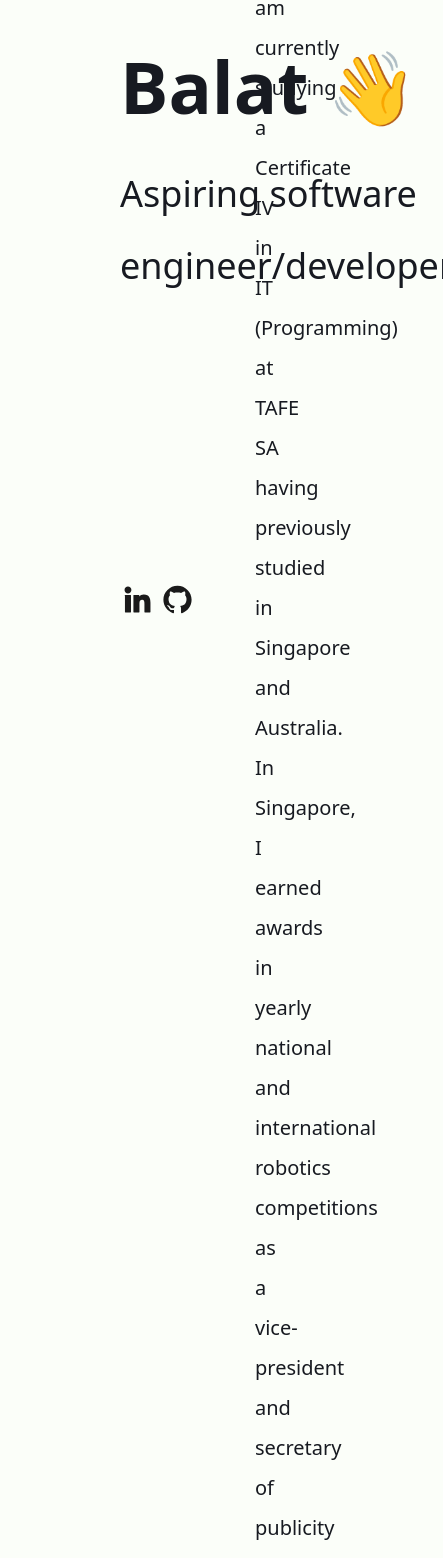
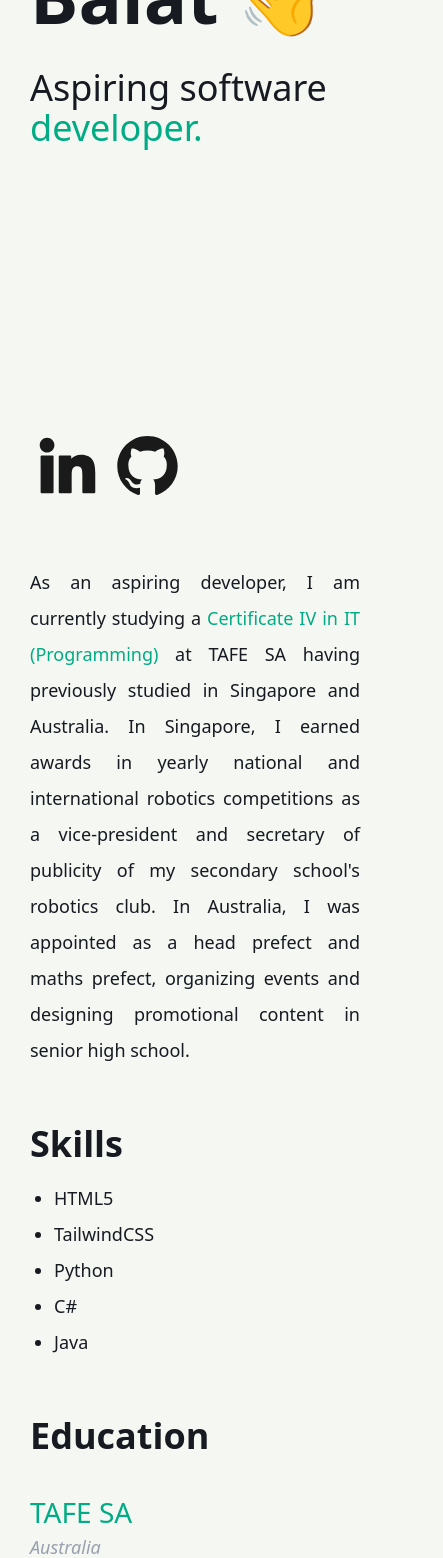
Before and after one commit to elisha-b/portfolio, a React (Vite) app: page / in a window 390 px wide. Shown: the part 432-1990 px from the top of the page, 443 px wide, since content can reach past the window. Built offline with nearby package versions, Linux system fonts and the light colour scheme.

Commit message:
Modified for mobile viewing, added highlight

```diff
--- a/src/App.css
+++ b/src/App.css
@@ -8,6 +8,51 @@
   margin-right: 5px;
 }
 
+.highlight {
+  color: #33ffcf;
+  font-weight: 500;
+}
+
+.main {
+  display: grid;
+  max-width: 100%;
+  grid-template-columns: repeat(2, minmax(0, 1fr));
+  grid-template-rows: repeat(1, minmax(0, 1fr));
+  padding: 130px;
+}
+
+.intro-fixed {
+  position: fixed;
+}
+
+.info {
+  padding: 50px
+}
+
+@media (max-width: 1080px) {
+  .main {
+    display: block;
+    padding: 30px;
+  }
+  .intro-fixed {
+    position: relative;
+  }
+  .info {
+    padding: 0;
+    margin-top: 50px;
+  }
+  .logo {
+    height: 75px;
+    width: 75px;
+  }
+}
+
+@media (prefers-color-scheme: light) {
+  .highlight {
+    color: #01ac84;
+    font-weight: 500;
+  }
+}
 
 /* #root {
   margin: 0 auto;
--- a/src/App.jsx
+++ b/src/App.jsx
@@ -5,21 +5,23 @@ import './App.css'
 function App() {
   return (
     <>
-      <div class="max-w-full grid grid-cols-2 grid-rows-1 p-30">
-        <div class="">
-          <div class="fixed">
+      <div className="main">
+        {/* Introduction */}
+        <div className="intro">
+          <div className="intro-fixed">
             <h2 class="text-[36px] mt-40 mb-[-50px] font-semibold">Hi,  I'm</h2>
             <h1 class="text-[72px] font-bold">Elisha Balat &#128075;</h1>
-            <h2 class="text-[36px]">Aspiring software engineer/developer.</h2>
+            <h2 class="text-[36px] leading-[40px]">Aspiring software <span className="highlight">developer.</span> </h2>
             <div class="inline-flex mt-70">
               <a href="https://www.linkedin.com/in/elisha-balat/" target="_blank"><img src={linkedInLogo} className="logo" /></a>
               <a href="https://github.com/elisha-b" target="_blank"><img src={gitHubLogo} className="logo" /></a>
             </div>
           </div>
         </div>
-        <div class="p-15">
+        {/* Information */}
+        <div className="info">
           <div>
-            <p class="text-justify">As an aspiring software engineer/developer, I am currently studying a Certificate IV in IT (Programming) at TAFE SA having previously studied in Singapore and Australia. In Singapore, I earned awards in yearly national and international robotics competitions as a vice-president and secretary of publicity of my secondary school's robotics club. In Australia, I was appointed as a head prefect and maths prefect, organizing events and designing promotional content in senior high school.</p>
+            <p class="text-justify">As an aspiring developer, I am currently studying a <span className="highlight">Certificate IV in IT (Programming)</span>  at TAFE SA having previously studied in Singapore and Australia. In Singapore, I earned awards in yearly national and international robotics competitions as a vice-president and secretary of publicity of my secondary school's robotics club. In Australia, I was appointed as a head prefect and maths prefect, organizing events and designing promotional content in senior high school.</p>
           </div>
           <div>
             <h2 class="text-[36px] mt-10 font-semibold">Skills</h2>
@@ -34,9 +36,10 @@ function App() {
           <div>
             <h2 class="text-[36px] mt-10 font-semibold">Education</h2>
             <div>
-              <h3 class="text-[24px] mt-3">TAFE SA</h3>
-              <h4 class="inline-block w-2/3">Certificate IV in IT (Programming)</h4>
-              <h4 class="inline-block w-1/3 text-right italic">Expected Jul 2025</h4>
+              <h3 class="text-[28px] mt-3 h-[45px]"><span className="highlight">TAFE SA</span></h3>
+              <p class="inline-block w-full text-[18px] italic text-gray-400">Australia</p>
+              <h4 class="inline-block w-2/3"><span className="highlight">Certificate IV in IT (Programming)</span></h4>
+              <h4 class="inline-block w-1/3 text-right italic"><span className="highlight">Expected Jul 2025</span></h4>
               <ul class="list-disc ml-6">
                 <li>Java, Python, HTML5/CSS, C#, JavaScript, MySQL, XAML, PHP</li>
                 <li>Git, Git Bash, TortoiseGit, XAMPP, Power BI, UML, Azure</li>
@@ -48,7 +51,8 @@ function App() {
               </ul>
             </div>
             <div>
-              <h3 class="text-[24px] mt-10">Underdale High School</h3>
+              <h3 class="text-[28px] mt-10 h-[45px]">Underdale High School</h3>
+              <p class="inline-block w-full text-[18px] italic text-gray-400">Australia</p>
               <h4 class="inline-block w-2/3">South Australian Certificate of Education</h4>
               <h4 class="inline-block w-1/3 text-right italic">Jan 2022 - Dec 2023</h4>
               <ul class="list-disc ml-6">
@@ -59,7 +63,8 @@ function App() {
               </ul>
             </div>
             <div>
-              <h3 class="text-[24px] mt-10">Pei Hwa Secondary School</h3>
+              <h3 class="text-[28px] mt-10 h-[45px]">Pei Hwa Secondary School</h3>
+              <p class="inline-block w-full text-[18px] italic text-gray-400">Singapore</p>
               <h4 class="inline-block w-2/3">Year 7 - 9</h4>
               <h4 class="inline-block w-1/3 text-right italic">Jan 2022 - Dec 2023</h4>
               <ul class="list-disc ml-6">
--- a/src/index.css
+++ b/src/index.css
@@ -21,7 +21,7 @@ body {
   margin: 0px;
   display: flex;
   place-items: center;
-  font-size: 20px;
+  font-size: 18px;
 }
 
 #cursor-light {
@@ -39,7 +39,7 @@ body {
 @media (prefers-color-scheme: light) {
   :root {
     color: #171A21;
-    background-color: #fbfef9;
+    background-color: #f4f7f2;
   }
   .logo {
     filter: invert(90%)
@@ -47,4 +47,8 @@ body {
   #cursor-light {
     opacity: calc(0%);
   }
+  .highlight {
+    color: #0e4e3f;
+    font-weight: 500;
+  }
 }
```
